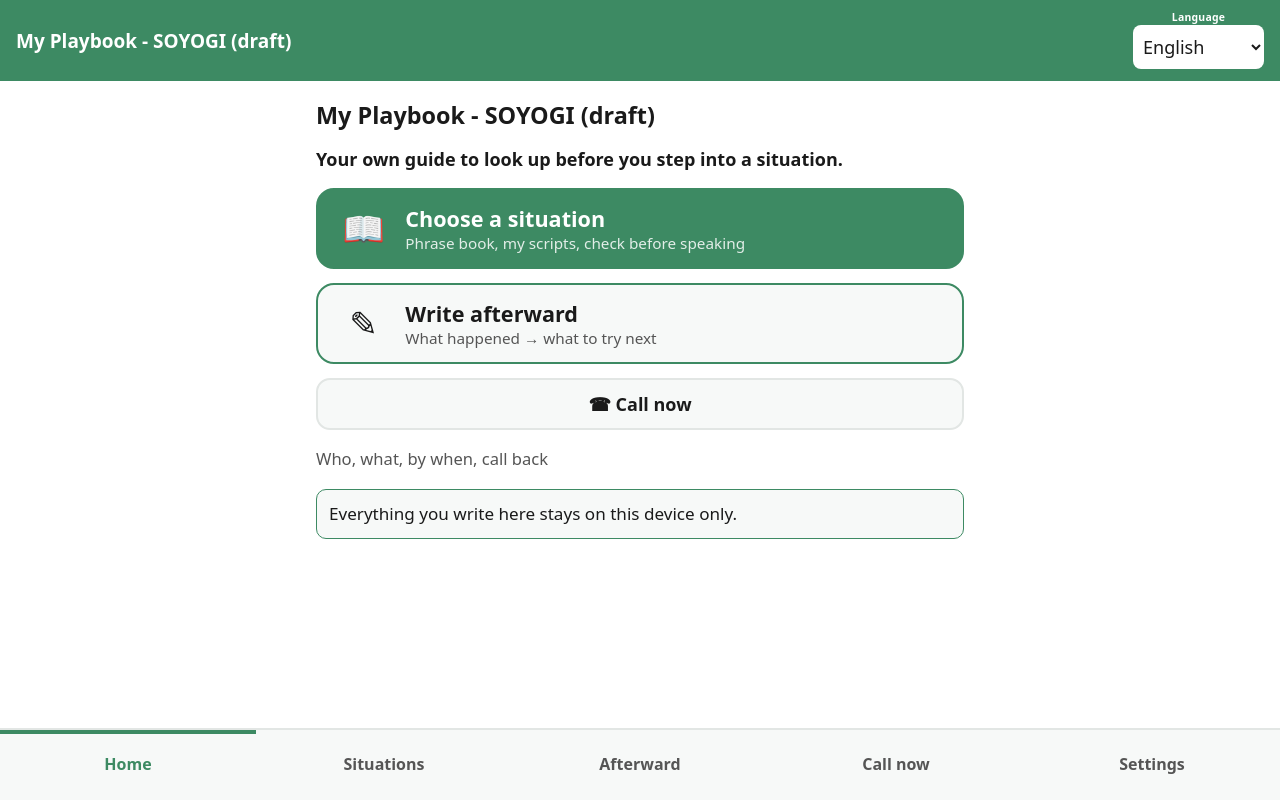
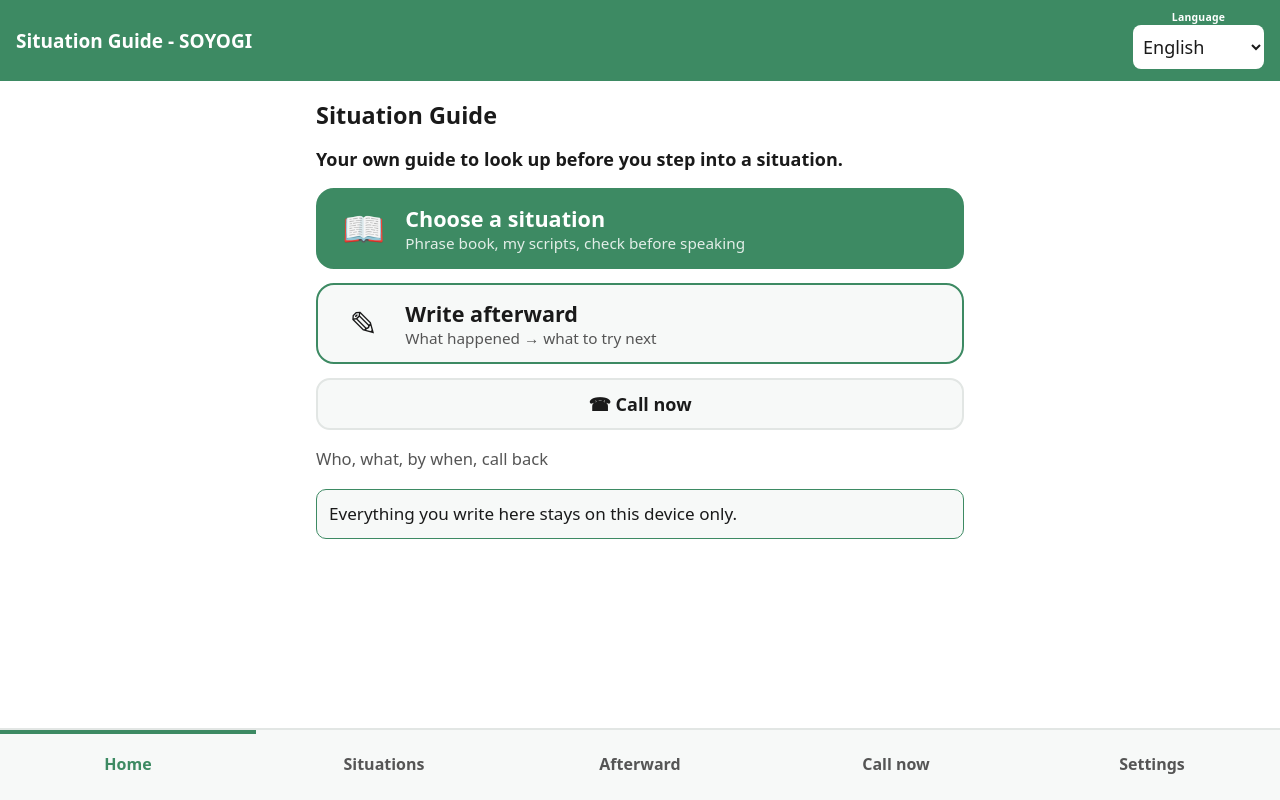
Before and after one commit to maimmaim20230728-blip/watashi_tebiki_web, a plain HTML site: page index.html in a window 1280 px wide. Drawn offline with Linux system fonts and the light colour scheme.

Commit message:
web v0.4.0: 本体から同期
Co-Authored-By: Claude Opus 5.5 <noreply@anthropic.com>

```diff
--- a/app.js
+++ b/app.js
@@ -1,5 +1,5 @@
 'use strict';
-/* わたしの手引き帳(仮) 本体シェル(そよぎアプリ・キット v1)
+/* 場面の手引き・そよぎ 本体シェル(そよぎアプリ・キット v1)
    ・端末内だけに保存(localStorage・キーは「tebiki.」で始まる)・完全オフライン・匿名・広告なし
    ・click禁止: 操作は全て Tap.bind(tap.js)。select / file input だけはネイティブイベント
    ・画面は screens/<id>.js が window.SCREENS.register('<id>', { render(container, api) }) で登録する
@@ -9,7 +9,7 @@
      変えたら README の「シェルの変更点」に書く */
 (function(){
 
-var VER = '0.3.0';                // 🔴 更新のたびに上げる(build.gradle の versionName / sw.js の CACHE と一緒に)
+var VER = '0.4.0';                // 🔴 更新のたびに上げる(build.gradle の versionName / sw.js の CACHE と一緒に)
 var APP_KEY = 'watashi_tebiki';        // バックアップの識別(別アプリのファイルを読まない)
 var LS = 'tebiki.';
 var LS_PREF = LS + 'pref.v1';
@@ -81,10 +81,19 @@ function applyI18n(){
   if($('btn-sound')) $('btn-sound').textContent = pref.sound ? T('set.on') : T('set.off');
   if($('about-ver')) $('about-ver').textContent = 'v' + VER;
   document.title = T('app.name');
+  fitTitle();
   if(current !== 'set') renderScreen(current);   // 表示中の画面も訳し直す
   applyBarSpace();
 }
 
+/* ヘッダーの名前: 正式名(そよぎ付き)が入りきらないときだけ、そよぎを抜いた短い名前にする(ヒロさん指示 2026-09-28) */
+function fitTitle(){
+  var e = $('hd-title'); if(!e) return;
+  var full = T('app.name'), s = T('app.short');
+  e.textContent = full;
+  if(s !== 'app.short' && s !== full && e.scrollWidth > e.clientWidth + 1) e.textContent = s;
+}
+if(typeof window !== 'undefined' && window.addEventListener) window.addEventListener('resize', function(){ fitTitle(); });
 /* ---- 見た目/音 ---- */
 function applyTheme(){ document.body.setAttribute('data-theme', pref.theme); }
 function applyBodyClass(){ document.body.className = 'fs' + pref.fs; }
--- a/i18n.js
+++ b/i18n.js
@@ -1,4 +1,4 @@
-/* わたしの手引き帳(仮) 多言語テーブル(そよぎアプリ・キット v1・12言語)
+/* 場面の手引き・そよぎ 多言語テーブル(そよぎアプリ・キット v1・12言語)
    ・window.TEBIKI_I18N = { ja, en, de, fr, es, it, pt, nl, sv, ko, zh, ar }
    ・キー構造は全言語で完全一致(_check.js が ja を正として構造・配列要素数を機械照合)
    ・🔴 BUILDER: 文言は ja と en の両方に同じキーで足す。画面固有は screen.<画面id>.* に置く。
@@ -13,7 +13,7 @@
 
 /* ============ ja(正) ============ */
 var ja = {
-  app: { name:'わたしの手引き帳(仮)', tagline:'場面に入る前に引く、自分のための手引き。' },
+  app: { name:'場面の手引き・そよぎ', short:'場面の手引き', tagline:'場面に入る前に引く、自分のための手引き。' },
   nav: { home:'ホーム', bamen:'ばめん', after:'あとで', call:'いま電話', set:'せってい' },
   common: {
     ok:'OK', cancel:'やめる', save:'ほぞんする', del:'けす', back:'もどる', close:'とじる',
@@ -47,7 +47,7 @@ var ja = {
   },
   screen: {
     home: {
-      title:'わたしの手引き帳(仮)',
+      title:'場面の手引き',
       bamen:'ばめんを えらぶ', bamenSub:'じてん・だいほん・言う前の てんけん',
       after:'あとで 書く', afterSub:'なにが あった → つぎに ためす',
       call:'いま電話', callSub:'だれから・ようけん・いつまで・おりかえし',
@@ -129,7 +129,7 @@ var ja = {
 
 /* ============ en ============ */
 var en = {
-  app: { name:'My Playbook - SOYOGI (draft)', tagline:'Your own guide to look up before you step into a situation.' },
+  app: { name:'Situation Guide - SOYOGI', short:'Situation Guide', tagline:'Your own guide to look up before you step into a situation.' },
   nav: { home:'Home', bamen:'Situations', after:'Afterward', call:'Call now', set:'Settings' },
   common: {
     ok:'OK', cancel:'Cancel', save:'Save', del:'Delete', back:'Back', close:'Close',
@@ -163,7 +163,7 @@ var en = {
   },
   screen: {
     home: {
-      title:'My Playbook - SOYOGI (draft)',
+      title:'Situation Guide',
       bamen:'Choose a situation', bamenSub:'Phrase book, my scripts, check before speaking',
       after:'Write afterward', afterSub:'What happened → what to try next',
       call:'Call now', callSub:'Who, what, by when, call back',
@@ -249,7 +249,8 @@ function mergeDeep(t, s){ for(var k in s){ if(s[k] && typeof s[k] === 'object' &
 /* ---- de: 翻訳 ---- */
 TBL.de = mergeDeep(JSON.parse(JSON.stringify(en)), {
   "app": {
-    "name": "Mein Leitfaden - SOYOGI (Entwurf)",
+    "name": "Situationsleitfaden - SOYOGI",
+    "short": "Situationsleitfaden",
     "tagline": "Ihr eigener Leitfaden zum Nachschlagen, bevor eine Situation beginnt."
   },
   "nav": {
@@ -344,7 +345,7 @@ TBL.de = mergeDeep(JSON.parse(JSON.stringify(en)), {
   },
   "screen": {
     "home": {
-      "title": "Mein Leitfaden - SOYOGI (Entwurf)",
+      "title": "Situationsleitfaden",
       "bamen": "Situation wählen",
       "bamenSub": "Wörterbuch, Skripte, Check vor dem Sprechen",
       "after": "Später aufschreiben",
@@ -491,7 +492,8 @@ TBL.de = mergeDeep(JSON.parse(JSON.stringify(en)), {
 /* ---- fr: 翻訳 ---- */
 TBL.fr = mergeDeep(JSON.parse(JSON.stringify(en)), {
   "app": {
-    "name": "Mon guide personnel - SOYOGI (brouillon)",
+    "name": "Guide des situations - SOYOGI",
+    "short": "Guide des situations",
     "tagline": "Votre guide à vous, à consulter avant d'entrer dans une situation."
   },
   "nav": {
@@ -586,7 +588,7 @@ TBL.fr = mergeDeep(JSON.parse(JSON.stringify(en)), {
   },
   "screen": {
     "home": {
-      "title": "Mon guide personnel - SOYOGI (brouillon)",
+      "title": "Guide des situations",
       "bamen": "Choisir une situation",
       "bamenSub": "Lexique, mes scripts, vérification avant de parler",
       "after": "Écrire après coup",
@@ -733,7 +735,8 @@ TBL.fr = mergeDeep(JSON.parse(JSON.stringify(en)), {
 /* ---- es: 翻訳 ---- */
 TBL.es = mergeDeep(JSON.parse(JSON.stringify(en)), {
   "app": {
-    "name": "Mi guía personal - SOYOGI (borrador)",
+    "name": "Guía de situaciones - SOYOGI",
+    "short": "Guía de situaciones",
     "tagline": "Una guía propia para consultar antes de entrar en una situación."
   },
   "nav": {
@@ -828,7 +831,7 @@ TBL.es = mergeDeep(JSON.parse(JSON.stringify(en)), {
   },
   "screen": {
     "home": {
-      "title": "Mi guía personal - SOYOGI (borrador)",
+      "title": "Guía de situaciones",
       "bamen": "Elegir una situación",
       "bamenSub": "Diccionario, guiones, revisión antes de hablar",
       "after": "Escribir después",
@@ -975,7 +978,8 @@ TBL.es = mergeDeep(JSON.parse(JSON.stringify(en)), {
 /* ---- it: 翻訳 ---- */
 TBL.it = mergeDeep(JSON.parse(JSON.stringify(en)), {
   "app": {
-    "name": "Il mio prontuario - SOYOGI (bozza)",
+    "name": "Guida alle situazioni - SOYOGI",
+    "short": "Guida alle situazioni",
     "tagline": "Una guida personale da consultare prima di entrare in una situazione."
   },
   "nav": {
@@ -1070,7 +1074,7 @@ TBL.it = mergeDeep(JSON.parse(JSON.stringify(en)), {
   },
   "screen": {
     "home": {
-      "title": "Il mio prontuario - SOYOGI (bozza)",
+      "title": "Guida alle situazioni",
       "bamen": "Scegliere una situazione",
       "bamenSub": "Dizionario, copioni, controllo prima di parlare",
       "after": "Scrivere dopo",
@@ -1217,7 +1221,8 @@ TBL.it = mergeDeep(JSON.parse(JSON.stringify(en)), {
 /* ---- pt: 翻訳 ---- */
 TBL.pt = mergeDeep(JSON.parse(JSON.stringify(en)), {
   "app": {
-    "name": "Meu guia pessoal - SOYOGI (rascunho)",
+    "name": "Guia de situações - SOYOGI",
+    "short": "Guia de situações",
     "tagline": "Um guia feito para si mesmo, para abrir antes de entrar numa situação."
   },
   "nav": {
@@ -1312,7 +1317,7 @@ TBL.pt = mergeDeep(JSON.parse(JSON.stringify(en)), {
   },
   "screen": {
     "home": {
-      "title": "Meu guia pessoal - SOYOGI (rascunho)",
+      "title": "Guia de situações",
       "bamen": "Escolher uma situação",
       "bamenSub": "Dicionário, roteiros, verificação antes de falar",
       "after": "Escrever depois",
@@ -1459,7 +1464,8 @@ TBL.pt = mergeDeep(JSON.parse(JSON.stringify(en)), {
 /* ---- nl: 翻訳 ---- */
 TBL.nl = mergeDeep(JSON.parse(JSON.stringify(en)), {
   "app": {
-    "name": "Mijn wegwijzer - SOYOGI (voorlopig)",
+    "name": "Situatiegids - SOYOGI",
+    "short": "Situatiegids",
     "tagline": "Een gids voor uzelf, om na te slaan voordat u een situatie ingaat."
   },
   "nav": {
@@ -1554,7 +1560,7 @@ TBL.nl = mergeDeep(JSON.parse(JSON.stringify(en)), {
   },
   "screen": {
     "home": {
-      "title": "Mijn wegwijzer - SOYOGI (voorlopig)",
+      "title": "Situatiegids",
       "bamen": "Kies een situatie",
       "bamenSub": "Woordenboek, draaiboeken, check vóór het spreken",
       "after": "Achteraf opschrijven",
@@ -1701,7 +1707,8 @@ TBL.nl = mergeDeep(JSON.parse(JSON.stringify(en)), {
 /* ---- sv: 翻訳 ---- */
 TBL.sv = mergeDeep(JSON.parse(JSON.stringify(en)), {
   "app": {
-    "name": "Min handbok - SOYOGI (utkast)",
+    "name": "Situationsguide - SOYOGI",
+    "short": "Situationsguide",
     "tagline": "Din egen guide att titta i innan du går in i en situation."
   },
   "nav": {
@@ -1796,7 +1803,7 @@ TBL.sv = mergeDeep(JSON.parse(JSON.stringify(en)), {
   },
   "screen": {
     "home": {
-      "title": "Min handbok - SOYOGI (utkast)",
+      "title": "Situationsguide",
       "bamen": "Välj situation",
       "bamenSub": "Ordbok, manus, koll innan du säger något",
       "after": "Skriv efteråt",
@@ -1943,7 +1950,8 @@ TBL.sv = mergeDeep(JSON.parse(JSON.stringify(en)), {
 /* ---- ko: 翻訳 ---- */
 TBL.ko = mergeDeep(JSON.parse(JSON.stringify(en)), {
   "app": {
-    "name": "나의 안내 수첩 - SOYOGI (가칭)",
+    "name": "상황별 길잡이 - SOYOGI",
+    "short": "상황별 길잡이",
     "tagline": "장면에 들어가기 전에 펼쳐 보는, 나를 위한 안내서."
   },
   "nav": {
@@ -2038,7 +2046,7 @@ TBL.ko = mergeDeep(JSON.parse(JSON.stringify(en)), {
   },
   "screen": {
     "home": {
-      "title": "나의 안내 수첩 - SOYOGI (가칭)",
+      "title": "상황별 길잡이",
       "bamen": "장면 고르기",
       "bamenSub": "사전 · 대본 · 말하기 전 점검",
       "after": "나중에 쓰기",
@@ -2185,7 +2193,8 @@ TBL.ko = mergeDeep(JSON.parse(JSON.stringify(en)), {
 /* ---- zh: 翻訳 ---- */
 TBL.zh = mergeDeep(JSON.parse(JSON.stringify(en)), {
   "app": {
-    "name": "我的指南手册 - SOYOGI(暂定)",
+    "name": "场合指南 - SOYOGI",
+    "short": "场合指南",
     "tagline": "进入场景之前翻一翻，写给自己的指南。"
   },
   "nav": {
@@ -2280,7 +2289,7 @@ TBL.zh = mergeDeep(JSON.parse(JSON.stringify(en)), {
   },
   "screen": {
     "home": {
-      "title": "我的指南手册 - SOYOGI(暂定)",
+      "title": "场合指南",
       "bamen": "选择场景",
       "bamenSub": "词典·台本·说之前的检查",
       "after": "事后记下",
@@ -2427,7 +2436,8 @@ TBL.zh = mergeDeep(JSON.parse(JSON.stringify(en)), {
 /* ---- ar: 翻訳 ---- */
 TBL.ar = mergeDeep(JSON.parse(JSON.stringify(en)), {
   "app": {
-    "name": "دفتر إرشاداتي - SOYOGI (مسودة)",
+    "name": "دليل المواقف - SOYOGI",
+    "short": "دليل المواقف",
     "tagline": "دليلك الخاص، للرجوع إليه قبل الدخول في أي موقف."
   },
   "nav": {
@@ -2522,7 +2532,7 @@ TBL.ar = mergeDeep(JSON.parse(JSON.stringify(en)), {
   },
   "screen": {
     "home": {
-      "title": "دفتر إرشاداتي - SOYOGI (مسودة)",
+      "title": "دليل المواقف",
       "bamen": "اختيار موقف",
       "bamenSub": "قاموس العبارات، سيناريوهاتي، المراجعة قبل الكلام",
       "after": "الكتابة لاحقًا",
--- a/index.html
+++ b/index.html
@@ -4,7 +4,7 @@
 <meta charset="UTF-8">
 <meta name="viewport" content="width=device-width, initial-scale=1, viewport-fit=cover">
 <meta name="theme-color" content="#2e9e6b">
-<title>わたしの手引き帳(仮)</title>
+<title>場面の手引き・そよぎ</title>
 <meta name="description" content="暗黙の言い方の辞典・場面ごとの自分用の台本・失敗と次に試すこと・いま電話のメモ。端末内のみ・オフライン・登録なし。">
 <link rel="manifest" href="manifest.json">
 <link rel="icon" href="icons/icon-192.png">
@@ -13,7 +13,7 @@
 </head>
 <body class="fs0">
 <header id="hd">
-  <div id="hd-title">わたしの手引き帳(仮)</div>
+  <div id="hd-title">場面の手引き・そよぎ</div>
   <div id="hd-right">
     <div id="lang-wrap">
       <span class="lang-label">Language</span>
--- a/style.css
+++ b/style.css
@@ -1,4 +1,4 @@
-/* わたしの手引き帳(仮) スタイル(そよぎアプリ・キット v1)
+/* 場面の手引き・そよぎ スタイル(そよぎアプリ・キット v1)
    ・そよぎブランド4色(明るい緑/水色/白/黒) = 4テーマ(body data-theme)
    ・シェルは縦フレックス(ヘッダー=上固定 / #main=スクロール / ナビ=下固定)。100dvh・特大文字でも下端まで届く
    ・大人の尊厳を保つ落ち着いたトーン。機能色のみ。でか文字・大ボタン(44px以上)・.pressing の沈み込み(tap.js連動)
@@ -204,7 +204,7 @@ input[type="file"].hidden{ display:none; }
 }
 .toast.show{ opacity:1; }
 
-/* ======== わたしの手引き帳 固有(シェルの変更点として README に記載) ======== */
+/* ======== 場面の手引き 固有(シェルの変更点として README に記載) ======== */
 .big-btn .txt{ display:flex; flex-direction:column; min-width:0; }
 .big-btn .sub{ font-size:.85em; font-weight:400; color:var(--sub); }
 .big-btn.primary .sub{ color:rgba(255,255,255,.85); }
--- a/sw.js
+++ b/sw.js
@@ -1,9 +1,9 @@
 'use strict';
-/* わたしの手引き帳(仮) Service Worker
+/* 場面の手引き・そよぎ Service Worker
    ・install時に実行ファイルをprecache / HTMLはnetwork-first / その他はcache-first
    ・開発/検証用ファイル(_始まり)はキャッシュしない
    🔴 更新のたびに CACHE 名を上げる。screens/ に画面を足したら ASSETS にも足す(_check.js が照合) */
-const CACHE = 'tebiki-v3';
+const CACHE = 'tebiki-v4';
 const ASSETS = [
   './',
   './index.html',
```
Also changed, not shown: privacy.html (+3 -3 lines), icons/icon-1024.png, icons/icon-192.png, icons/icon-512.png, manifest.json, 1 other file.
